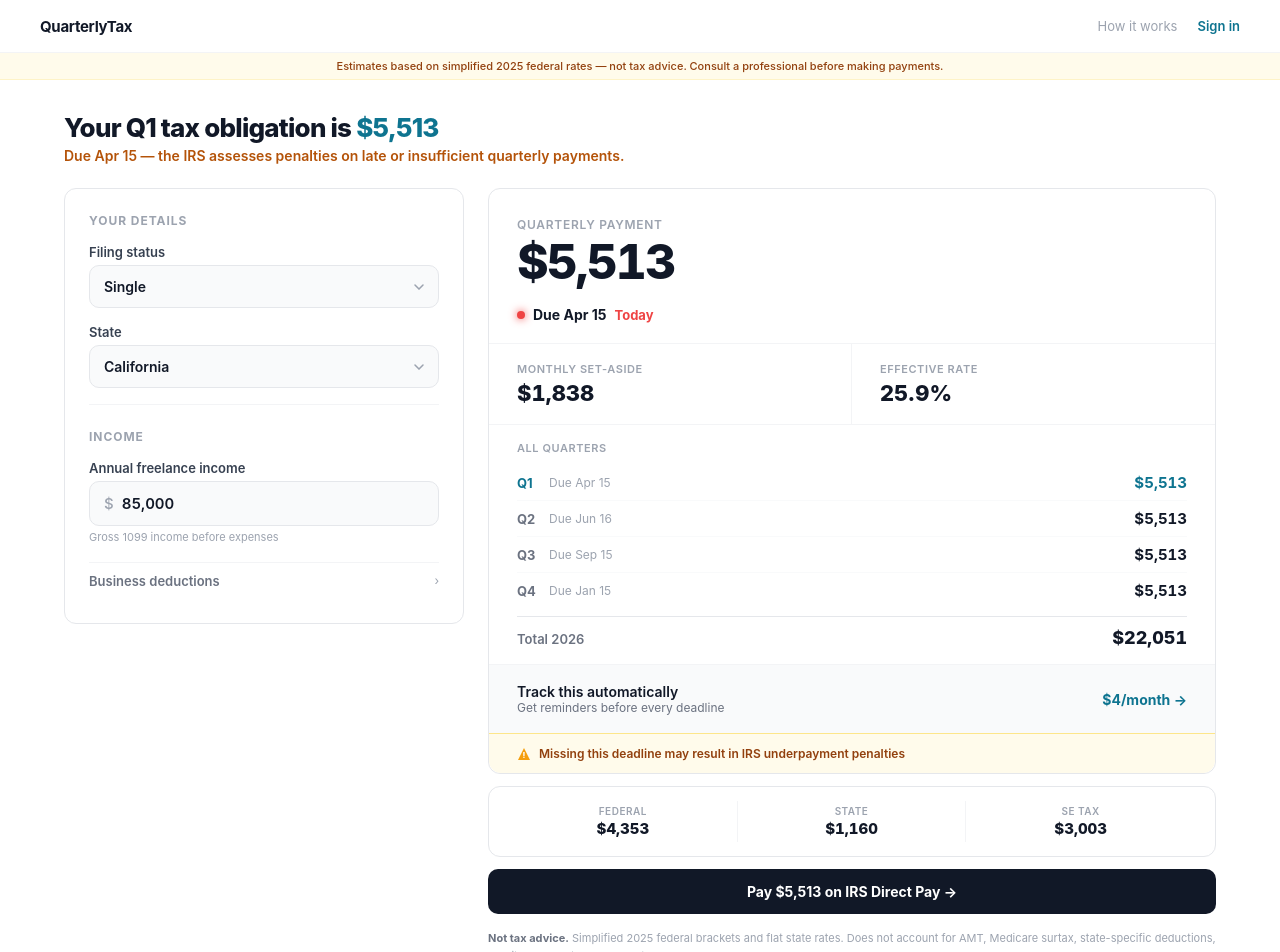
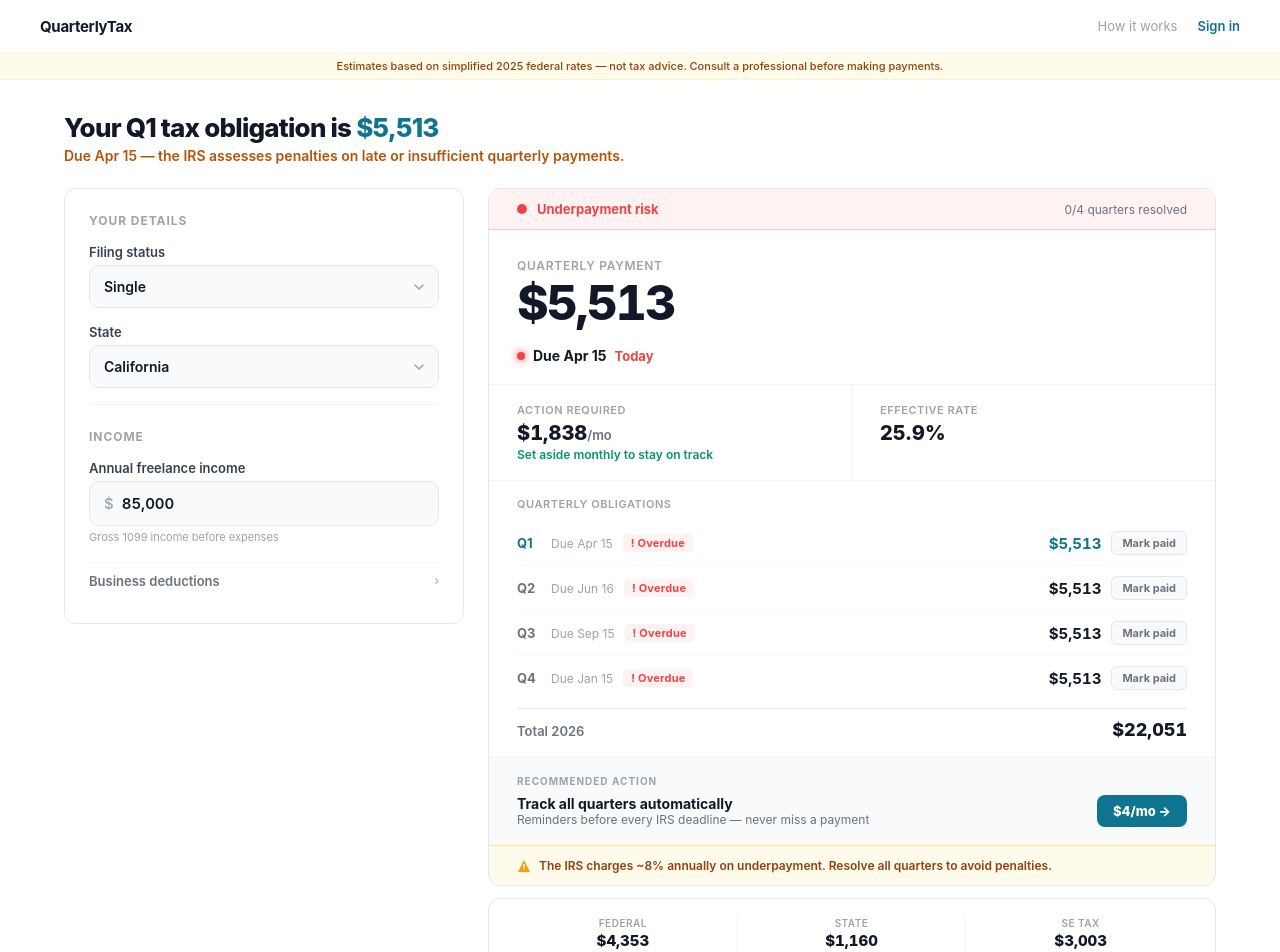
Before and after one commit to Tnellyy/Quarterlytax, a React (Vite) app: page / in a window 1280 px wide. Shown: the top 952 px of the page. Built offline with nearby package versions, Linux system fonts and the light colour scheme.

Commit message:
Update ResultsPanel.jsx

```diff
--- a/src/components/ResultsPanel.jsx
+++ b/src/components/ResultsPanel.jsx
@@ -1,26 +1,66 @@
 import {
-  DEADLINES,
-  STATES,
-  formatUSD,
-  formatPct,
-  getNextDeadline,
-  daysUntilDeadline,
-  getUrgencyColor,
+  DEADLINES, formatUSD, formatPct,
+  getNextDeadline, daysUntilDeadline, getUrgencyColor,
 } from "../engine/tax";
 
-export default function ResultsPanel({ result, onTrack }) {
+// ─── Quarter status logic ───
+function getQuarterStatus(quarterIndex, deadlineDate, paidQuarters) {
+  if (paidQuarters.includes(quarterIndex)) return "paid";
+  const now = new Date();
+  const days = Math.ceil((deadlineDate - now) / 864e5);
+  if (days <= 0) return "overdue";
+  if (days <= 14) return "due_soon";
+  return "upcoming";
+}
+
+const STATUS_CONFIG = {
+  paid:     { label: "Paid",     color: "#10b981", bg: "#ecfdf5", icon: "✓" },
+  overdue:  { label: "Overdue",  color: "#ef4444", bg: "#fef2f2", icon: "!" },
+  due_soon: { label: "Due soon", color: "#f59e0b", bg: "#fffbeb", icon: "⚠" },
+  upcoming: { label: "Upcoming", color: "#6b7280", bg: "#f9fafb", icon: "–" },
+};
+
+// ─── Tax health logic ───
+function getTaxHealth(result, paidQuarters) {
+  const now = new Date();
+  let missedCount = 0;
+  let dueSoonCount = 0;
+  DEADLINES.forEach((d, i) => {
+    if (paidQuarters.includes(i)) return;
+    const days = Math.ceil((d.date - now) / 864e5);
+    if (days <= 0) missedCount++;
+    else if (days <= 14) dueSoonCount++;
+  });
+  if (missedCount > 0) return { level: "red", label: "Underpayment risk", color: "#ef4444", bg: "#fef2f2", border: "#fecaca" };
+  if (dueSoonCount > 0) return { level: "yellow", label: "Payment due soon", color: "#b45309", bg: "#fffbeb", border: "#fde68a" };
+  return { level: "green", label: "On track", color: "#059669", bg: "#ecfdf5", border: "#a7f3d0" };
+}
+
+export default function ResultsPanel({ result, paidQuarters, onTogglePaid, onTrack }) {
   const nd = getNextDeadline();
   const days = daysUntilDeadline(nd);
   const uc = getUrgencyColor(days);
   const $ = formatUSD;
   const P = formatPct;
+  const health = getTaxHealth(result, paidQuarters);
 
   return (
     <div>
-      {/* ─── Results card ─── */}
       <div style={{ border: "1px solid #e5e7eb", borderRadius: 12, background: "#fff", overflow: "hidden" }}>
 
-        {/* Quarterly payment */}
+        {/* ─── FIX #3: TAX HEALTH INDICATOR ─── */}
+        <div style={{
+          padding: "12px 28px", display: "flex", alignItems: "center", gap: 10,
+          background: health.bg, borderBottom: `1px solid ${health.border}`,
+        }}>
+          <div style={{ width: 10, height: 10, borderRadius: "50%", background: health.color, flexShrink: 0 }} />
+          <span style={{ fontSize: 13, fontWeight: 700, color: health.color }}>{health.label}</span>
+          <span style={{ fontSize: 12, color: "#6b7280", marginLeft: "auto" }}>
+            {paidQuarters.length}/4 quarters resolved
+          </span>
+        </div>
+
+        {/* Quarterly payment — hero number */}
         <div style={{ padding: "28px 28px 20px" }}>
           <div style={{ fontSize: 12, fontWeight: 600, color: "#9ca3af", textTransform: "uppercase", letterSpacing: ".06em", marginBottom: 6 }}>
             Quarterly payment
@@ -33,10 +73,7 @@ export default function ResultsPanel({ result, onTrack }) {
         {/* Deadline */}
         <div style={{ padding: "0 28px 20px" }}>
           <div style={{ display: "flex", alignItems: "center", gap: 8 }}>
-            <div style={{
-              width: 8, height: 8, borderRadius: "50%", background: uc,
-              boxShadow: days <= 14 ? `0 0 8px ${uc}` : "none",
-            }} />
+            <div style={{ width: 8, height: 8, borderRadius: "50%", background: uc, boxShadow: days <= 14 ? `0 0 8px ${uc}` : "none" }} />
             <span style={{ fontSize: 14, fontWeight: 700, color: "#111827" }}>Due {nd.due}</span>
             <span style={{ fontSize: 13, color: days <= 14 ? "#ef4444" : "#6b7280", fontWeight: days <= 14 ? 700 : 400 }}>
               {days === 0 ? "Today" : days === 1 ? "Tomorrow" : `${days} days`}
@@ -44,57 +81,81 @@ export default function ResultsPanel({ result, onTrack }) {
           </div>
         </div>
 
-        {/* Metrics: monthly + effective rate */}
+        {/* FIX #4: BEHAVIORAL SET-ASIDE — directive, not informational */}
         <div style={{ display: "grid", gridTemplateColumns: "1fr 1fr", borderTop: "1px solid #f3f4f6" }}>
           <div style={{ padding: "18px 28px", borderRight: "1px solid #f3f4f6" }}>
             <div style={{ fontSize: 11, fontWeight: 600, color: "#9ca3af", textTransform: "uppercase", letterSpacing: ".05em", marginBottom: 4 }}>
-              Monthly set-aside
+              Action required
             </div>
-            <div style={{ fontSize: 22, fontWeight: 800, color: "#111827", fontVariantNumeric: "tabular-nums" }}>
-              {$(result.monthlySetAside)}
+            <div style={{ fontSize: 20, fontWeight: 800, color: "#111827", fontVariantNumeric: "tabular-nums" }}>
+              {$(result.monthlySetAside)}<span style={{ fontSize: 13, fontWeight: 600, color: "#6b7280" }}>/mo</span>
+            </div>
+            <div style={{ fontSize: 12, color: "#059669", fontWeight: 600, marginTop: 2 }}>
+              Set aside monthly to stay on track
             </div>
           </div>
           <div style={{ padding: "18px 28px" }}>
             <div style={{ fontSize: 11, fontWeight: 600, color: "#9ca3af", textTransform: "uppercase", letterSpacing: ".05em", marginBottom: 4 }}>
               Effective rate
             </div>
-            <div style={{ fontSize: 22, fontWeight: 800, color: "#111827" }}>
-              {P(result.effectiveRate)}
+            <div style={{ fontSize: 20, fontWeight: 800, color: "#111827" }}>{P(result.effectiveRate)}</div>
+            {result.effectiveRate > 0 && result.effectiveRate < result.marginalRate * 0.8 && (
+              <div style={{ fontSize: 12, color: "#059669", fontWeight: 600, marginTop: 2 }}>
+                Below your {P(result.marginalRate)} bracket
               </div>
+            )}
           </div>
         </div>
 
-        {/* Rate insight */}
-        {result.effectiveRate > 0 && result.effectiveRate < result.marginalRate * 0.8 && (
-          <div style={{ padding: "12px 28px", borderTop: "1px solid #f3f4f6", background: "#f0fdfa" }}>
-            <span style={{ fontSize: 13, fontWeight: 600, color: "#0d9488" }}>
-              You're in the {P(result.marginalRate)} bracket but only pay {P(result.effectiveRate)} overall — don't over-save
-            </span>
-          </div>
-        )}
-
-        {/* All quarters */}
+        {/* FIX #5: STATUS-BASED QUARTER BREAKDOWN */}
         <div style={{ borderTop: "1px solid #f3f4f6", padding: "16px 28px" }}>
           <div style={{ fontSize: 11, fontWeight: 600, color: "#9ca3af", textTransform: "uppercase", letterSpacing: ".05em", marginBottom: 10 }}>
-            All quarters
+            Quarterly obligations
           </div>
           {DEADLINES.map((q, i) => {
+            const qStatus = getQuarterStatus(i, q.date, paidQuarters);
+            const cfg = STATUS_CONFIG[qStatus];
             const isNext = q === nd;
             return (
               <div key={i} style={{
                 display: "flex", alignItems: "center", justifyContent: "space-between",
-                padding: "8px 0", borderBottom: i < 3 ? "1px solid #f9fafb" : "none",
+                padding: "10px 0", borderBottom: i < 3 ? "1px solid #f9fafb" : "none",
               }}>
-                <div style={{ display: "flex", alignItems: "center", gap: 8 }}>
+                <div style={{ display: "flex", alignItems: "center", gap: 10 }}>
                   <span style={{ fontSize: 13, fontWeight: 700, color: isNext ? "#0e7490" : "#6b7280", width: 24 }}>{q.quarter}</span>
                   <span style={{ fontSize: 12, color: "#9ca3af" }}>Due {q.due}</span>
+                  {/* Status badge */}
+                  <span style={{
+                    fontSize: 11, fontWeight: 700, color: cfg.color, background: cfg.bg,
+                    padding: "2px 8px", borderRadius: 4, letterSpacing: ".02em",
+                  }}>
+                    {cfg.icon} {cfg.label}
+                  </span>
                 </div>
-                <span style={{ fontSize: 15, fontWeight: 700, fontVariantNumeric: "tabular-nums", color: isNext ? "#0e7490" : "#111827" }}>
+                <div style={{ display: "flex", alignItems: "center", gap: 10 }}>
+                  <span style={{
+                    fontSize: 15, fontWeight: 700, fontVariantNumeric: "tabular-nums",
+                    color: qStatus === "paid" ? "#9ca3af" : isNext ? "#0e7490" : "#111827",
+                    textDecoration: qStatus === "paid" ? "line-through" : "none",
+                  }}>
                     {$(result.quarterlyPayment)}
                   </span>
+                  {/* FIX #7: MARK AS PAID — keeps user in ecosystem */}
+                  <button onClick={() => onTogglePaid(i)} style={{
+                    fontSize: 11, fontWeight: 700, padding: "4px 10px", borderRadius: 6, cursor: "pointer",
+                    fontFamily: "inherit", transition: "all .12s",
+                    background: qStatus === "paid" ? "#ecfdf5" : "#f9fafb",
+                    border: qStatus === "paid" ? "1px solid #a7f3d0" : "1px solid #e5e7eb",
+                    color: qStatus === "paid" ? "#059669" : "#6b7280",
+                  }}>
+                    {qStatus === "paid" ? "Paid ✓" : "Mark paid"}
+                  </button>
+                </div>
               </div>
             );
           })}
+
+          {/* Total row */}
           <div style={{
             display: "flex", justifyContent: "space-between", alignItems: "baseline",
             marginTop: 8, paddingTop: 10, borderTop: "1px solid #e5e7eb",
@@ -104,40 +165,42 @@ export default function ResultsPanel({ result, onTrack }) {
           </div>
         </div>
 
-        {/* Conversion trigger */}
+        {/* FIX #6: CTA REPOSITIONED AS LOGICAL NEXT STEP */}
         <div style={{ borderTop: "1px solid #f3f4f6", padding: "18px 28px", background: "#f9fafb" }}>
-          <button
-            onClick={onTrack}
-            style={{
+          <div style={{ fontSize: 10, fontWeight: 700, color: "#9ca3af", textTransform: "uppercase", letterSpacing: ".1em", marginBottom: 8 }}>
+            Recommended action
+          </div>
+          <button onClick={onTrack} style={{
             width: "100%", display: "flex", alignItems: "center", justifyContent: "space-between",
             background: "none", border: "none", cursor: "pointer", fontFamily: "inherit", padding: 0,
-            }}
-          >
+          }}>
             <div>
-              <div style={{ fontSize: 14, fontWeight: 600, color: "#111827", textAlign: "left" }}>Track this automatically</div>
-              <div style={{ fontSize: 12, color: "#6b7280", textAlign: "left" }}>Get reminders before every deadline</div>
+              <div style={{ fontSize: 14, fontWeight: 700, color: "#111827", textAlign: "left" }}>Track all quarters automatically</div>
+              <div style={{ fontSize: 12, color: "#6b7280", textAlign: "left" }}>Reminders before every IRS deadline — never miss a payment</div>
             </div>
-            <span style={{ fontSize: 14, fontWeight: 700, color: "#0e7490", flexShrink: 0 }}>$4/month →</span>
+            <span style={{
+              fontSize: 13, fontWeight: 800, color: "#fff", background: "#0e7490",
+              padding: "8px 16px", borderRadius: 8, flexShrink: 0,
+            }}>$4/mo →</span>
           </button>
         </div>
 
-        {/* IRS warning */}
+        {/* IRS WARNING */}
         <div style={{
           borderTop: "1px solid #fde68a", padding: "12px 28px", background: "#fffbeb",
-          display: "flex", alignItems: "center", gap: 8,
-          borderRadius: "0 0 12px 12px",
+          display: "flex", alignItems: "center", gap: 8, borderRadius: "0 0 12px 12px",
         }}>
           <svg width="14" height="14" viewBox="0 0 14 14" fill="none">
             <path d="M7 1L1 13h12L7 1z" fill="#f59e0b" />
             <text x="7" y="11" textAnchor="middle" fill="#fff" fontSize="8" fontWeight="800">!</text>
           </svg>
           <span style={{ fontSize: 12, fontWeight: 600, color: "#92400e" }}>
-            Missing this deadline may result in IRS underpayment penalties
+            The IRS charges ~8% annually on underpayment. Resolve all quarters to avoid penalties.
           </span>
         </div>
       </div>
 
-      {/* ─── Tax breakdown strip ─── */}
+      {/* TAX BREAKDOWN STRIP */}
       <div style={{ marginTop: 12, border: "1px solid #e5e7eb", borderRadius: 12, background: "#fff", overflow: "hidden" }}>
         <div style={{ padding: "14px 20px", display: "grid", gridTemplateColumns: "1fr 1fr 1fr" }}>
           {[
@@ -149,34 +212,38 @@ export default function ResultsPanel({ result, onTrack }) {
               textAlign: "center", padding: "4px 0",
               borderRight: i < 2 ? "1px solid #f3f4f6" : "none",
             }}>
-              <div style={{ fontSize: 10, fontWeight: 600, color: "#9ca3af", textTransform: "uppercase", letterSpacing: ".05em" }}>
-                {item.label}
-              </div>
-              <div style={{ fontSize: 15, fontWeight: 800, color: "#111827", marginTop: 2, fontVariantNumeric: "tabular-nums" }}>
-                {item.value}
-              </div>
+              <div style={{ fontSize: 10, fontWeight: 600, color: "#9ca3af", textTransform: "uppercase", letterSpacing: ".05em" }}>{item.label}</div>
+              <div style={{ fontSize: 15, fontWeight: 800, color: "#111827", marginTop: 2, fontVariantNumeric: "tabular-nums" }}>{item.value}</div>
             </div>
           ))}
         </div>
       </div>
 
-      {/* ─── Pay button ─── */}
-      <a
-        href="https://directpay.irs.gov"
-        target="_blank"
-        rel="noopener noreferrer"
-        style={{
-          display: "block", textAlign: "center", marginTop: 12, padding: "14px",
+      {/* FIX #7: LOG PAYMENT — replaces IRS Direct Pay exit */}
+      <div style={{ display: "flex", gap: 10, marginTop: 12 }}>
+        <button onClick={() => {
+          const nextUnpaid = DEADLINES.findIndex((_, i) => !paidQuarters.includes(i));
+          if (nextUnpaid >= 0) onTogglePaid(nextUnpaid);
+        }} style={{
+          flex: 1, textAlign: "center", padding: "14px",
           background: "#111827", color: "#fff", borderRadius: 10,
-          fontWeight: 700, fontSize: 14, textDecoration: "none", fontFamily: "inherit",
-        }}
-      >
-        Pay {$(result.quarterlyPayment)} on IRS Direct Pay →
+          fontWeight: 700, fontSize: 14, fontFamily: "inherit",
+          border: "none", cursor: "pointer",
+        }}>
+          Log {nd.quarter} payment as paid
+        </button>
+        <a href="https://directpay.irs.gov" target="_blank" rel="noopener noreferrer" style={{
+          padding: "14px 20px", background: "#fff", border: "1.5px solid #e5e7eb", borderRadius: 10,
+          fontWeight: 600, fontSize: 13, color: "#6b7280", textDecoration: "none", fontFamily: "inherit",
+          display: "flex", alignItems: "center",
+        }}>
+          IRS.gov ↗
         </a>
+      </div>
 
-      {/* ─── Disclaimer ─── */}
+      {/* DISCLAIMER */}
       <div style={{ marginTop: 16, fontSize: 11, color: "#9ca3af", lineHeight: 1.6 }}>
-        <strong style={{ color: "#6b7280" }}>Not tax advice.</strong> Simplified 2025 federal brackets and flat state rates. Does not account for AMT, Medicare surtax, state-specific deductions, credits, or local taxes. Consult a CPA.
+        <strong style={{ color: "#6b7280" }}>Not tax advice.</strong> Simplified 2025 federal brackets and flat state rates. Does not account for AMT, Medicare surtax, state-specific deductions, credits, or local taxes.
       </div>
     </div>
   );
```
Lines whose indentation alone changed are shown as unchanged.
